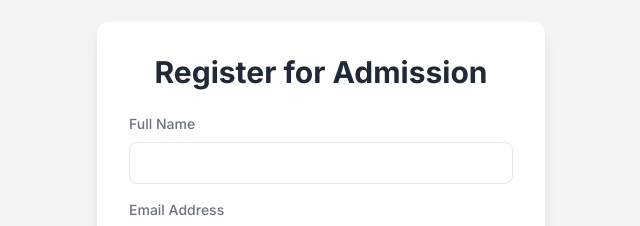
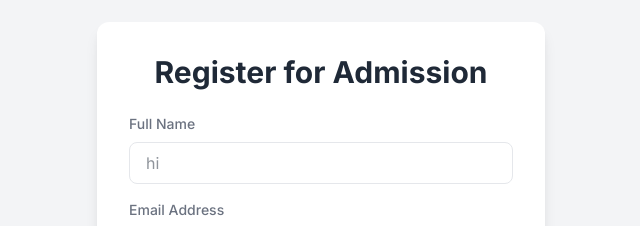
Before and after one commit to AbhishekPatil1310/institute_managementFrontend, a React (Vite) app: page /student/register in a window 1280 px wide. Shown: the part 195-421 px from the top of the page, without its empty margins (319-959 px from the left). Built offline with nearby package versions, Linux system fonts and the light colour scheme; no server answers.

Commit message:
change by ravi

```diff
--- a/src/pages/public/StudentRegister.jsx
+++ b/src/pages/public/StudentRegister.jsx
@@ -53,6 +53,7 @@ const StudentRegister = () => {
           </label>
           <input
             name="name"
+            placeholder="hi"
             onChange={handleChange}
             className="w-full border border-neutral-dark px-4 py-2 rounded-lg focus:outline-none focus:ring-2 focus:ring-primary"
             required
```
